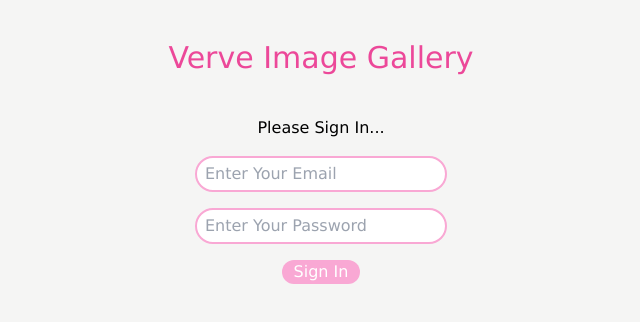
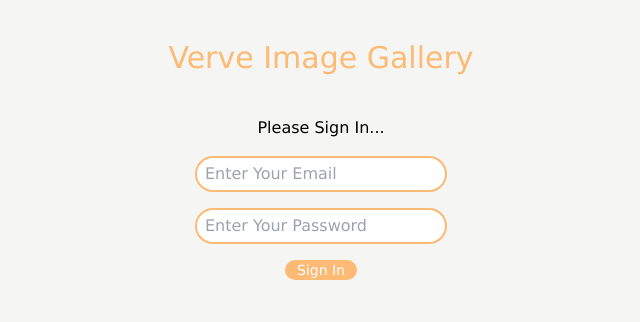
Before and after one commit to Amelss/hng-stage-three, a React (Vite) app: page / in a window 1280 px wide. Shown: the top 322 px of the page, without its empty margins (319-959 px from the left). Built offline with nearby package versions, Linux system fonts and the light colour scheme.

Commit message:
sign in css changes

```diff
--- a/src/auth/Signin.jsx
+++ b/src/auth/Signin.jsx
@@ -27,7 +27,7 @@ export default function Signin() {
   };
   return (
     <div className="text-center bg-stone-100 h-screen">
-      <h1 className="text-pink-500 text-3xl py-10">Verve Image Gallery</h1>
+      <h1 className="text-orange-300 text-3xl py-10">Verve Image Gallery</h1>
       <form onSubmit={signIn}>
         <h1 className="pb-4">Please Sign In...</h1>
         <input
@@ -37,7 +37,7 @@ export default function Signin() {
           placeholder="Enter Your Email"
           value={email}
           onChange={(e) => setEmail(e.target.value)}
-          className="border-2 border-pink-300 rounded-full pr-10 px-2 mb-4 py-1"
+          className="border-2 border-orange-300 rounded-full pr-10 px-2 mb-4 py-1"
         />
         <br />
         <input
@@ -47,10 +47,10 @@ export default function Signin() {
           placeholder="Enter Your Password"
           value={password}
           onChange={(e) => setPassword(e.target.value)}
-          className="border-2 border-pink-300 rounded-full pr-10 px-2 py-1"
+          className="border-2 border-orange-300 rounded-full pr-10 px-2 py-1"
         />
         <br />
-        <button className="bg-pink-300 mt-4 px-3 text-white rounded-full">
+        <button className="bg-orange-300 mt-4 px-3 text-white text-sm rounded-full">
           Sign In
         </button>
         {error && (
--- a/src/output.css
+++ b/src/output.css
@@ -809,6 +809,11 @@ video {
   line-height: 1rem;
 }
 
+.text-sm {
+  font-size: 0.875rem;
+  line-height: 1.25rem;
+}
+
 .text-pink-500 {
   --tw-text-opacity: 1;
   color: rgb(236 72 153 / var(--tw-text-opacity));
@@ -832,6 +837,11 @@ video {
 .text-orange-300 {
   --tw-text-opacity: 1;
   color: rgb(253 186 116 / var(--tw-text-opacity));
+}
+
+.text-orange-500 {
+  --tw-text-opacity: 1;
+  color: rgb(249 115 22 / var(--tw-text-opacity));
 }
 
 .image-app{
```
